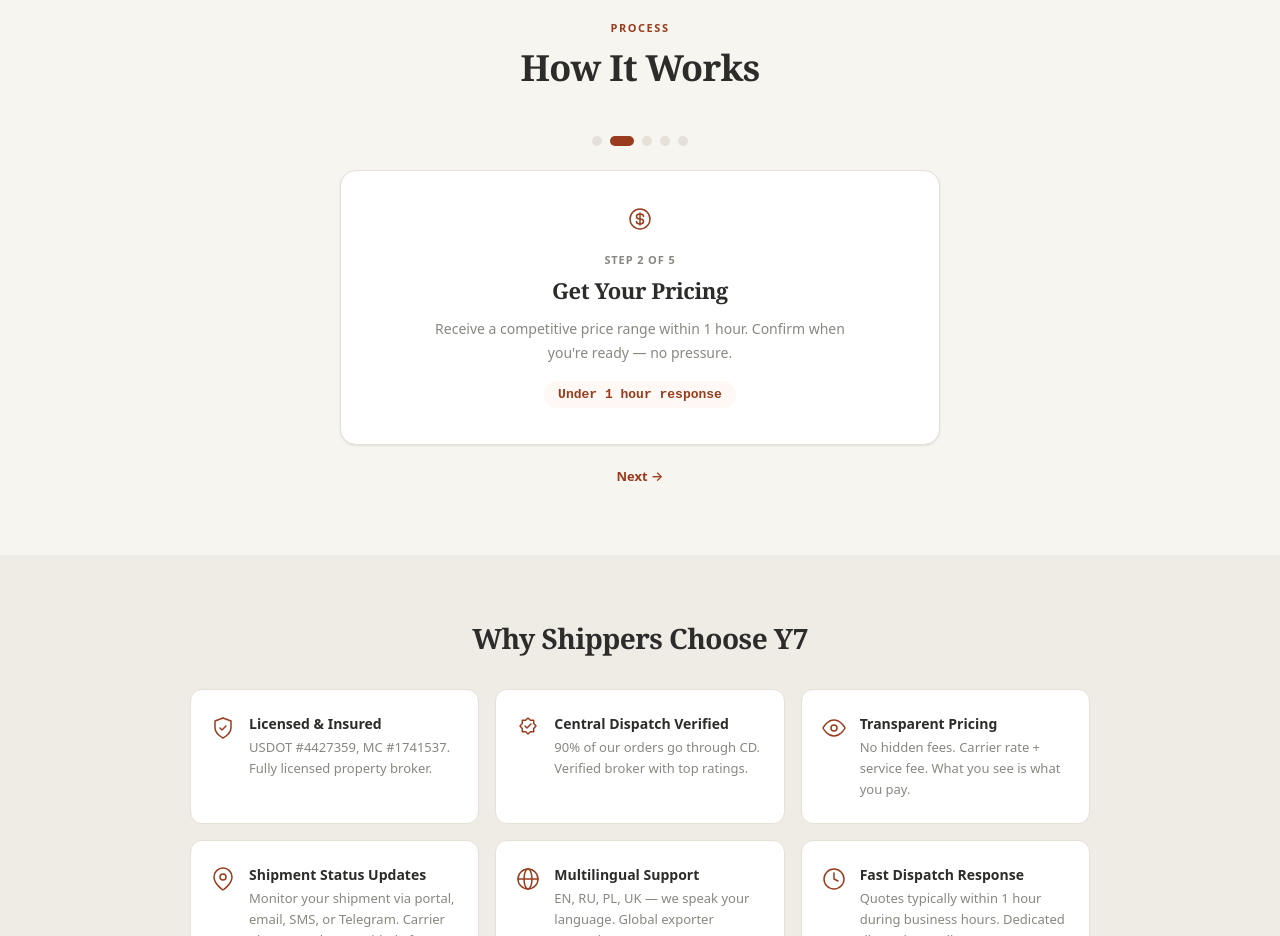
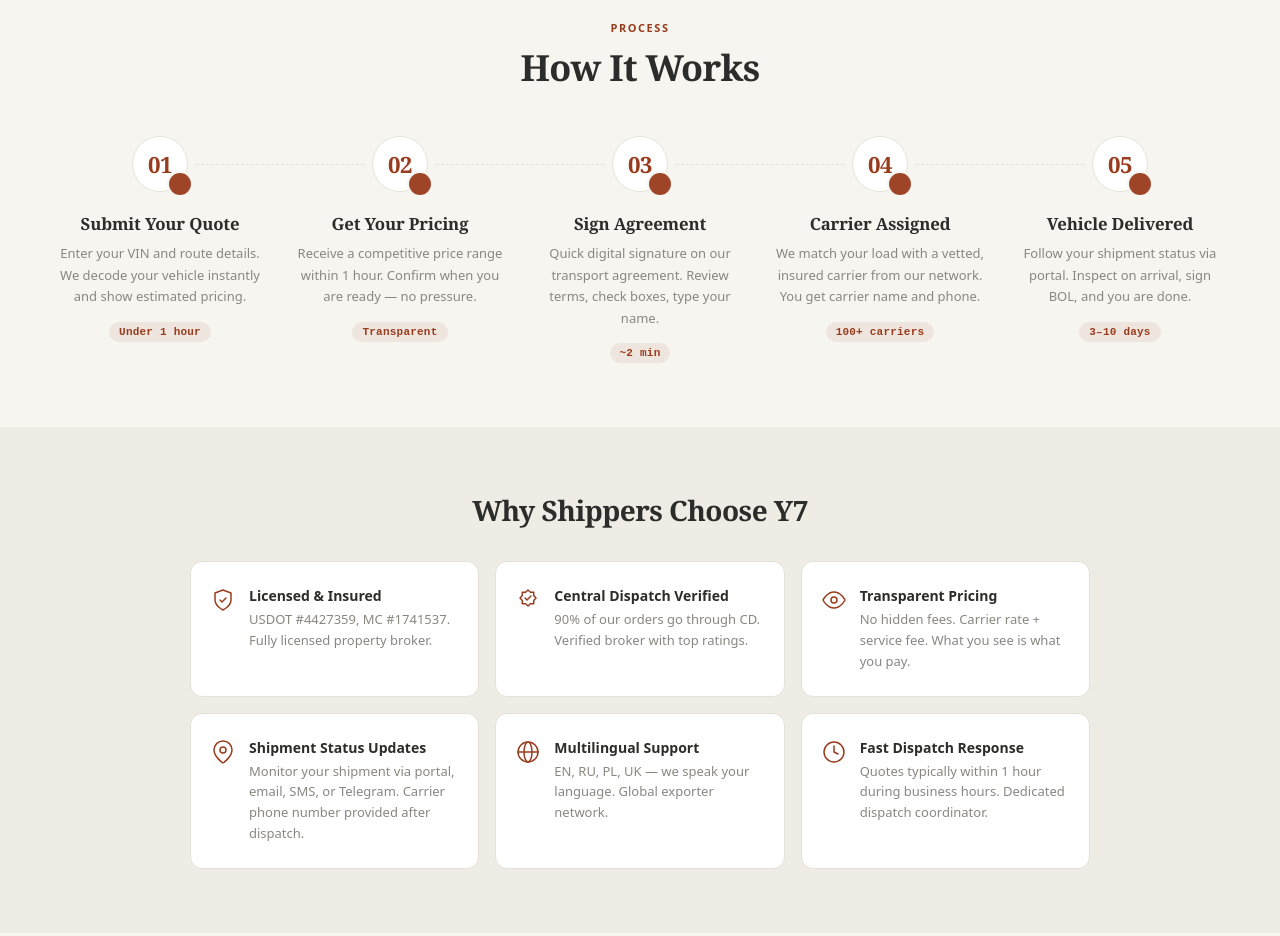
Before and after one commit to sergiivorotyntsev/Y7-WEBSITE, a React (Vite) app: page / in a window 1280 px wide. Shown: the part 1300-2236 px from the top of the page. Built offline with nearby package versions, Linux system fonts and the light colour scheme; no server answers.

Commit message:
[DESIGN-2-T04] feat: HowItWorks — numbered step flow with connector lines

```diff
--- a/src/components/HowItWorks.jsx
+++ b/src/components/HowItWorks.jsx
@@ -1,91 +1,54 @@
-import { useState, useEffect, useCallback } from 'react';
 import { ClipboardIcon, DollarIcon, HandshakeIcon, TruckIcon, CheckIcon } from './icons';
 import styles from './HowItWorks.module.css';
 
 const STEPS = [
   {
-    icon: <ClipboardIcon />,
+    icon: <ClipboardIcon size={14} />,
     title: 'Submit Your Quote',
-    desc: 'Enter your VIN and route details. We\'ll decode your vehicle instantly and show estimated pricing.',
-    stat: '< 1 hour response',
+    desc: 'Enter your VIN and route details. We decode your vehicle instantly and show estimated pricing.',
+    stat: 'Under 1 hour',
   },
   {
-    icon: <DollarIcon />,
+    icon: <DollarIcon size={14} />,
     title: 'Get Your Pricing',
-    desc: 'Receive a competitive price range within 1 hour. Confirm when you\'re ready — no pressure.',
-    stat: 'Under 1 hour response',
+    desc: 'Receive a competitive price range within 1 hour. Confirm when you are ready — no pressure.',
+    stat: 'Transparent',
   },
   {
-    icon: <HandshakeIcon />,
+    icon: <HandshakeIcon size={14} />,
     title: 'Sign Agreement',
-    desc: 'Quick digital signature on our transport agreement. Review terms, check boxes, type your name. Done.',
-    stat: '2 min to complete',
+    desc: 'Quick digital signature on our transport agreement. Review terms, check boxes, type your name.',
+    stat: '~2 min',
   },
   {
-    icon: <TruckIcon />,
+    icon: <TruckIcon size={14} />,
     title: 'Carrier Assigned',
     desc: 'We match your load with a vetted, insured carrier from our network. You get carrier name and phone.',
-    stat: '100+ vetted carriers',
+    stat: '100+ carriers',
   },
   {
-    icon: <CheckIcon />,
+    icon: <CheckIcon size={14} />,
     title: 'Vehicle Delivered',
-    desc: 'Follow your shipment status via portal. Inspect on arrival, sign BOL, and you\'re done.',
-    stat: '3-10 business days',
+    desc: 'Follow your shipment status via portal. Inspect on arrival, sign BOL, and you are done.',
+    stat: '3–10 days',
   },
 ];
 
 export default function HowItWorks() {
-  const [active, setActive] = useState(0);
-  const [paused, setPaused] = useState(false);
-  const reducedMotion = typeof window !== 'undefined' && window.matchMedia('(prefers-reduced-motion: reduce)').matches;
-
-  const next = useCallback(() => {
-    setActive(prev => (prev + 1) % STEPS.length);
-  }, []);
-
-  useEffect(() => {
-    if (paused || reducedMotion) return;
-    const timer = setInterval(next, 5000);
-    return () => clearInterval(timer);
-  }, [paused, next, reducedMotion]);
-
-  const step = STEPS[active];
-
   return (
-    <div
-      className={styles.wrap}
-      onMouseEnter={() => setPaused(true)}
-      onMouseLeave={() => setPaused(false)}
-      onFocus={() => setPaused(true)}
-      onBlur={() => setPaused(false)}
-    >
-      <div className={styles.dots}>
-        {STEPS.map((_, i) => (
-          <button
-            key={i}
-            onClick={() => { setActive(i); setPaused(true); setTimeout(() => setPaused(false), 10000); }}
-            className={`${styles.dot} ${i === active ? styles.dotActive : ''}`}
-            aria-label={`Step ${i + 1}`}
-          />
+    <div className={styles.wrap}>
+      <div className={styles.steps}>
+        {STEPS.map((step, i) => (
+          <div key={step.title} className={styles.step} style={{ '--i': i }}>
+            <div className={styles.num}>
+              {String(i + 1).padStart(2, '0')}
+              <span className={styles.numIconOverlay}>{step.icon}</span>
+            </div>
+            <h3 className={styles.title}>{step.title}</h3>
+            <p className={styles.desc}>{step.desc}</p>
+            <span className={styles.stat}>{step.stat}</span>
+          </div>
         ))}
-      </div>
-
-      <div key={active} className={styles.card}>
-        <div className={styles.iconWrap}>{step.icon}</div>
-        <div className={styles.stepLabel}>Step {active + 1} of {STEPS.length}</div>
-        <h3 className={styles.stepTitle}>{step.title}</h3>
-        <p className={styles.stepDesc}>{step.desc}</p>
-        <div className={styles.stepStat}>{step.stat}</div>
-      </div>
-
-      <div className={styles.nextWrap}>
-        <button
-          onClick={() => { next(); setPaused(true); setTimeout(() => setPaused(false), 10000); }}
-          className={styles.nextBtn}
-        >
-          Next &rarr;
-        </button>
       </div>
     </div>
   );
--- a/src/components/HowItWorks.module.css
+++ b/src/components/HowItWorks.module.css
@@ -1,137 +1,157 @@
-/* HowItWorks — auto-rotating step carousel with dots and next control. */
+/* HowItWorks — horizontal numbered step flow with dashed connectors. */
 
 .wrap {
-  max-width: 600px;
+  max-width: 1200px;
   margin: 0 auto;
 }
 
-.dots {
-  display: flex;
-  justify-content: center;
-  gap: 8px;
-  margin-bottom: 24px;
+.steps {
+  display: grid;
+  grid-template-columns: repeat(5, 1fr);
+  gap: 0;
+  position: relative;
 }
 
-.dot {
-  width: 10px;
-  height: 10px;
-  border-radius: 5px;
-  background: var(--border, #e5e0d8);
-  border: none;
-  cursor: pointer;
-  padding: 0;
-  outline: none;
-  transition: background-color var(--transition-normal, 250ms ease-out), width var(--transition-normal, 250ms ease-out);
+@media (max-width: 960px) {
+  .steps {
+    grid-template-columns: repeat(auto-fit, minmax(200px, 1fr));
+    gap: 32px 24px;
+  }
 }
 
-.dotActive {
-  width: 24px;
-  background: var(--accent, #993C1D);
+@media (max-width: 520px) {
+  .steps {
+    grid-template-columns: 1fr;
+    gap: 28px;
+  }
+}
+
+.step {
+  position: relative;
+  padding: 0 16px;
+  text-align: center;
+  transition: transform var(--transition-normal, 250ms ease-out);
+}
+
+/* Dashed connector line between steps (not after the last) */
+.step:not(:last-child)::after {
+  content: '';
+  position: absolute;
+  top: 28px;
+  left: calc(50% + 36px);
+  right: calc(-50% + 36px);
+  height: 0;
+  border-top: 1.5px dashed var(--border, #e5e0d8);
+  z-index: 0;
+}
+
+@media (max-width: 960px) {
+  /* Hide connectors on multi-row grid */
+  .step:not(:last-child)::after {
+    display: none;
+  }
 }
 
 @media (hover: hover) {
-  .dot:hover:not(.dotActive) {
-    background: var(--text-muted, #888780);
+  .step:hover {
+    transform: translateY(-4px);
+  }
+  .step:hover .num {
+    background: var(--accent, #993C1D);
+    color: #fff;
+    border-color: var(--accent, #993C1D);
+    transform: scale(1.06);
+  }
+  .step:hover .desc {
+    color: var(--text, #2C2C2A);
   }
 }
 
-.dot:focus-visible {
-  box-shadow: 0 0 0 2px var(--bg, #F7F5F0), 0 0 0 4px var(--accent, #993C1D);
+/* =====================================================================
+   NUMBER MEDALLION
+   ===================================================================== */
+
+.num {
+  position: relative;
+  z-index: 1;
+  width: 56px;
+  height: 56px;
+  margin: 0 auto 20px;
+  border-radius: 50%;
+  background: var(--bg-card, #fff);
+  border: 1.5px solid var(--border, #e5e0d8);
+  color: var(--accent, #993C1D);
+  font-family: var(--font-serif, Georgia, serif);
+  font-size: 1.4rem;
+  font-weight: 700;
+  display: flex;
+  align-items: center;
+  justify-content: center;
+  letter-spacing: -0.02em;
+  transition:
+    background-color var(--transition-normal, 250ms ease-out),
+    color var(--transition-normal, 250ms ease-out),
+    border-color var(--transition-normal, 250ms ease-out),
+    transform var(--transition-normal, 250ms ease-out),
+    box-shadow var(--transition-normal, 250ms ease-out);
 }
 
-.card {
-  background: var(--bg-card, #fff);
-  border: 1px solid var(--border, #e5e0d8);
-  border-radius: var(--radius-xl, 16px);
-  padding: 36px 32px;
-  text-align: center;
-  min-height: 220px;
+.numIconOverlay {
+  position: absolute;
+  bottom: -6px;
+  right: -6px;
+  width: 26px;
+  height: 26px;
+  border-radius: 50%;
+  background: var(--accent, #993C1D);
+  color: #fff;
   display: flex;
-  flex-direction: column;
   align-items: center;
   justify-content: center;
-  box-shadow: var(--shadow-sm, 0 1px 3px rgba(0,0,0,0.04), 0 1px 2px rgba(0,0,0,0.06));
+  border: 2px solid var(--bg, #F7F5F0);
+  opacity: 0.95;
 }
 
+.title {
+  font-family: var(--font-serif, Georgia, serif);
+  font-size: 1.05rem;
+  font-weight: 700;
+  color: var(--text, #2C2C2A);
+  letter-spacing: -0.01em;
+  margin: 0 0 8px;
+}
+
+.desc {
+  font-family: var(--font-sans, system-ui);
+  font-size: 13px;
+  color: var(--text-muted, #888780);
+  line-height: 1.65;
+  margin: 0 0 10px;
+  transition: color var(--transition-normal, 250ms ease-out);
+}
+
+.stat {
+  display: inline-block;
+  font-family: var(--font-mono, 'JetBrains Mono', monospace);
+  font-size: 11px;
+  font-weight: 600;
+  color: var(--accent, #993C1D);
+  background: rgba(153, 60, 29, 0.08);
+  padding: 4px 10px;
+  border-radius: var(--radius-pill, 20px);
+  letter-spacing: 0.02em;
+}
+
+/* Staggered entrance */
 @media (prefers-reduced-motion: no-preference) {
-  .card {
-    animation: howItWorksSlide 300ms ease-out;
+  .step {
+    opacity: 0;
+    animation: hiwStepIn 500ms ease-out forwards;
+    animation-delay: calc(var(--i, 0) * 100ms);
   }
 }
 
-@keyframes howItWorksSlide {
-  from { opacity: 0; transform: translateX(20px); }
-  to { opacity: 1; transform: translateX(0); }
+@keyframes hiwStepIn {
+  from { opacity: 0; transform: translateY(10px); }
+  to { opacity: 1; transform: translateY(0); }
 }
-
-.iconWrap {
-  margin-bottom: 16px;
-}
-
-.stepLabel {
-  font-family: var(--font-sans, system-ui);
-  font-size: 11px;
-  font-weight: 600;
-  color: var(--text-muted, #888780);
-  text-transform: uppercase;
-  letter-spacing: 0.08em;
-  margin-bottom: 8px;
-}
-
-.stepTitle {
-  font-family: var(--font-serif, Georgia, serif);
-  font-size: 22px;
-  font-weight: 700;
-  color: var(--text, #2C2C2A);
-  margin-bottom: 12px;
-  letter-spacing: -0.02em;
-}
-
-.stepDesc {
-  font-family: var(--font-sans, system-ui);
-  font-size: 14px;
-  color: var(--text-muted, #888780);
-  line-height: 1.7;
-  max-width: 440px;
-  margin: 0 0 16px;
-}
-
-.stepStat {
-  font-family: var(--font-mono, 'JetBrains Mono', monospace);
-  font-size: 13px;
-  font-weight: 600;
-  color: var(--accent, #993C1D);
-  background: #FFF8F5;
-  padding: 6px 14px;
-  border-radius: var(--radius-pill, 20px);
-}
-
-.nextWrap {
-  text-align: center;
-  margin-top: 16px;
-}
-
-.nextBtn {
-  background: none;
-  border: none;
-  font-family: var(--font-sans, system-ui);
-  font-size: 13px;
-  color: var(--accent, #993C1D);
-  cursor: pointer;
-  font-weight: 600;
-  padding: 6px 12px;
-  border-radius: var(--radius-sm, 4px);
-  outline: none;
-  transition: background-color var(--transition-fast, 150ms ease-out), color var(--transition-fast, 150ms ease-out);
-}
-
-@media (hover: hover) {
-  .nextBtn:hover {
-    background-color: var(--accent-glow, rgba(153, 60, 29, 0.15));
-    color: var(--accent-hover, #7A3017);
-  }
-}
-
-.nextBtn:focus-visible {
-  box-shadow: 0 0 0 2px var(--bg, #F7F5F0), 0 0 0 4px var(--accent, #993C1D);
-}
```
